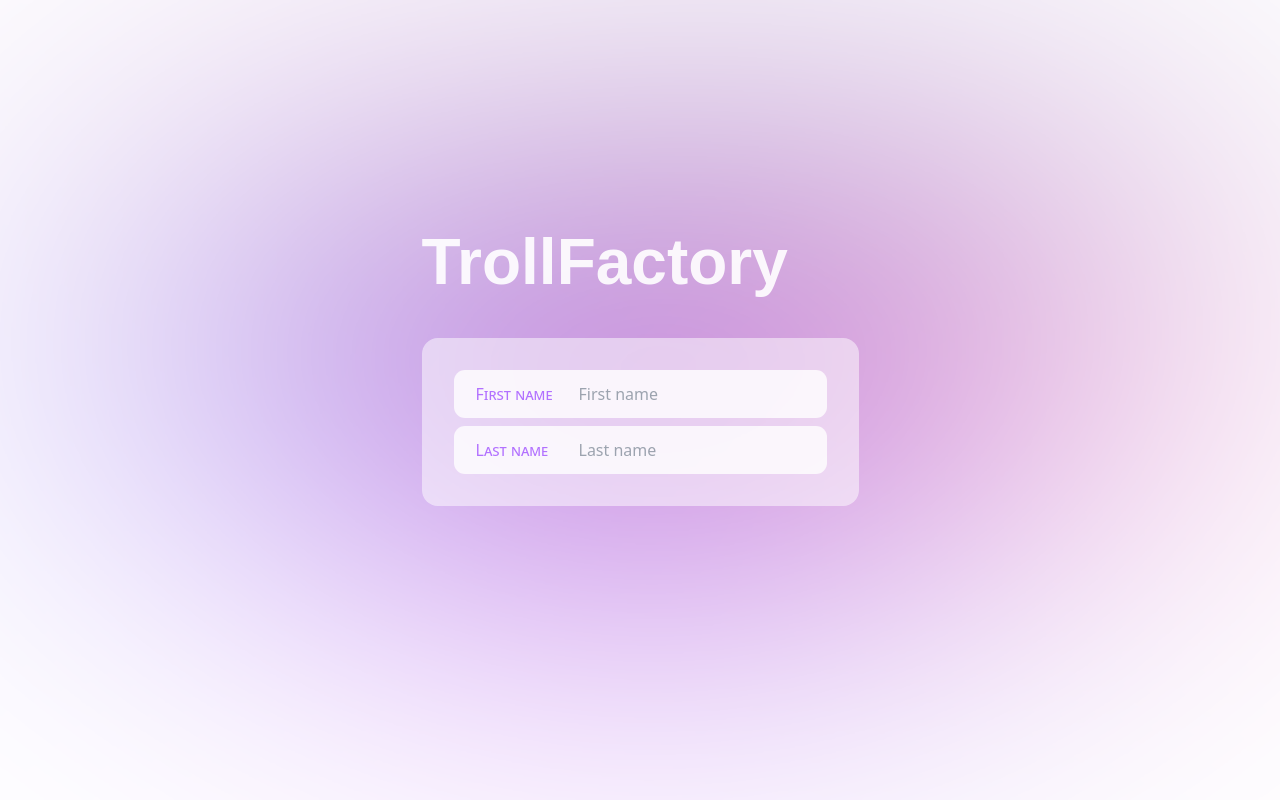
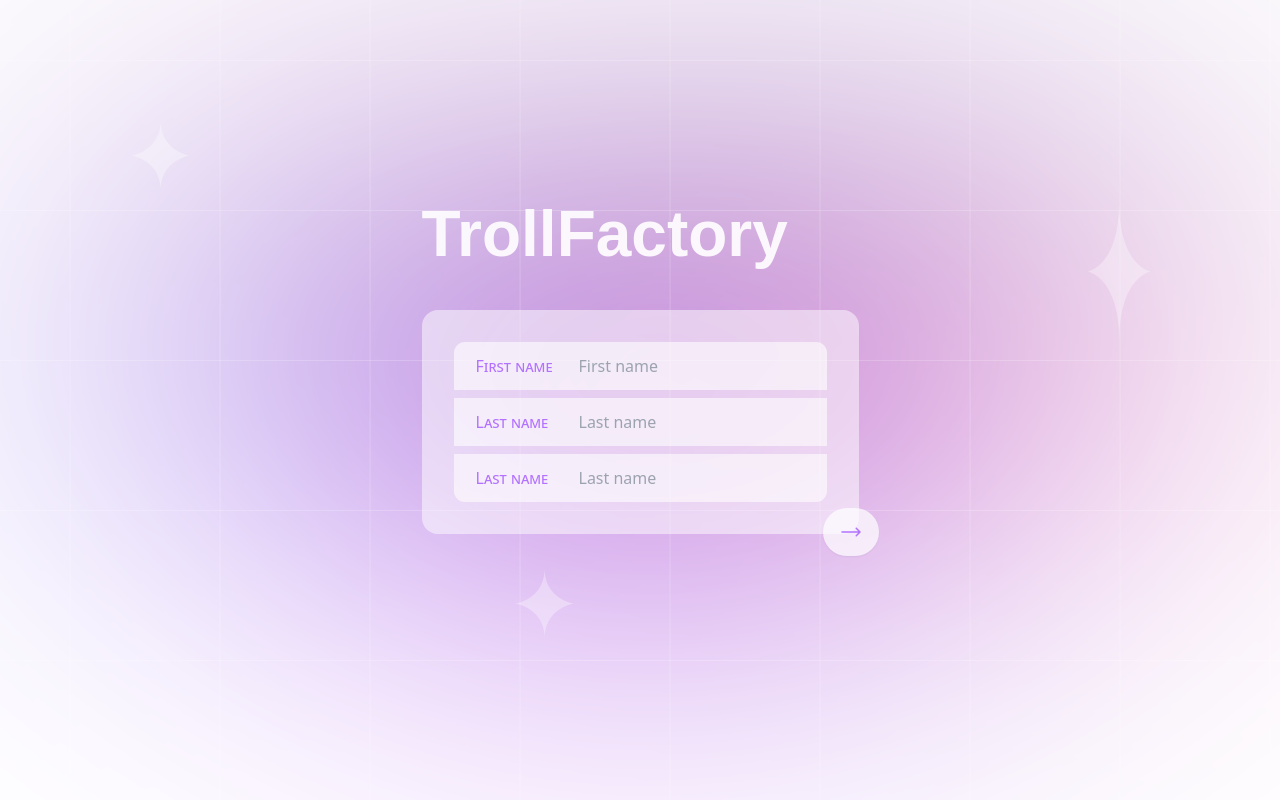
Before and after one commit to stanislavovsky/TrollFactory-Web, a Next.js app: page / in a window 1280 px wide. Built offline with nearby package versions, Linux system fonts and the light colour scheme; a web font is replaced by a local one.

Commit message:
feat: beautiful stuff

```diff
--- a/src/app/globals.css
+++ b/src/app/globals.css
@@ -9,7 +9,7 @@ body {
 }
 
 .logo {
-  font-family: "Lexend Zetta", sans-serif;
+  font-family: 'Lexend Zetta', sans-serif;
   font-optical-sizing: auto;
   font-weight: 700;
   font-style: normal;
@@ -23,6 +23,18 @@ body {
   background-position: center;
 }
 
+#section-quick-content {
+  background-image: linear-gradient(rgba(255, 255, 255, 0.2) 1px, transparent 1px),
+                    linear-gradient(to right, rgba(255, 255, 255, 0.2) 1px, transparent 1px);
+  background-size: 150px 150px;
+  background-position: 40% 60%;
+  animation: sqc-backpos 20s infinite;
+}
+
+@keyframes sqc-backpos {
+  50% {background-position: 0% 0%;}
+}
+
 h4 {
   font-size: 1.5rem;
 }
@@ -32,8 +44,15 @@ h4 {
 }
 
 .input {
+  background: rgba(255, 255, 255, 0.6);
+  transition: all 0.2s;
+}
+
+.input:active,
+.input:focus,
+.input:focus-within,
+.input:hover {
   background: rgba(255, 255, 255, 0.8);
-  border-radius: 11px;
 }
 
 .tf-input-label {
@@ -43,3 +62,39 @@ h4 {
   width: 100px;
   padding-left: 5px;
 }
+
+.sparkle {
+  position: absolute;
+  z-index: 0;
+}
+
+#sparkle-0 {
+  top: 15%;
+  left: 10%;
+}
+
+#sparkle-1 {
+  top: 25%;
+  right: 10%;
+}
+
+#sparkle-2 {
+  bottom: 20%;
+  left: 40%;
+}
+
+#generate-btn {
+  background: rgba(255, 255, 255, 0.7);
+  color: #B271FF;
+  width: min-content;
+  border: 0px;
+  border-radius: 100px;
+  position: absolute;
+  right: 0;
+  bottom: -10%;
+  margin-right: -20px;
+}
+
+#generate-btn:hover {
+  background: rgba(255, 255, 255, 0.85);
+}
--- a/src/app/layout.tsx
+++ b/src/app/layout.tsx
@@ -1,5 +1,6 @@
 import type { Metadata } from "next";
 import "./globals.css";
+import "./trollfactory.css";
 
 export const metadata: Metadata = {
   title: "TrollFactory",
--- a/src/app/page.tsx
+++ b/src/app/page.tsx
@@ -1,20 +1,32 @@
 export default function Home() {
   return (
     <div id="section-quick">
-      <div className="flex h-screen">
+      <div className="flex h-screen" id="section-quick-content">
+        <img src="/sparkle.png" className="sparkle" id="sparkle-0"/>
+        <img src="/sparkle1.png" className="sparkle" id="sparkle-1"/>
+        <img src="/sparkle.png" className="sparkle" id="sparkle-2"/>
         <div className="m-auto">
           <h1 className="logo">TrollFactory</h1>
           <div className="card card-generator mt-7 mb-20">
             <div className="card-body">
-              <label className="input flex items-center gap-2">
+              <label className="input flex items-center gap-2 tf-input-top">
                 <span className="tf-input-label">First name</span>
                 <input type="text" className="grow" placeholder="First name" />
               </label>
-              <label className="input flex items-center gap-2">
+              <label className="input flex items-center gap-2 tf-input-middle">
+                <span className="tf-input-label">Last name</span>
+                <input type="text" className="grow" placeholder="Last name" />
+              </label>
+              <label className="input flex items-center gap-2 tf-input-bottom">
                 <span className="tf-input-label">Last name</span>
                 <input type="text" className="grow" placeholder="Last name" />
               </label>
             </div>
+            <button class="btn" id="generate-btn">
+              <svg xmlns="http://www.w3.org/2000/svg" fill="none" viewBox="0 0 24 24" strokeWidth={1.5} stroke="currentColor" className="size-6">
+                <path strokeLinecap="round" strokeLinejoin="round" d="M17.25 8.25 21 12m0 0-3.75 3.75M21 12H3" />
+              </svg>
+            </button>
           </div>
         </div>
       </div>
--- /dev/null
+++ b/src/app/trollfactory.css
@@ -0,0 +1,17 @@
+.tf-input-top {
+  border-bottom-left-radius: 0px;
+  border-bottom-right-radius: 0px;
+  border-top-left-radius: 11px;
+  border-top-right-radius: 11px;
+}
+
+.tf-input-middle {
+  border-radius: 0px;
+}
+
+.tf-input-bottom {
+  border-bottom-left-radius: 11px;
+  border-bottom-right-radius: 11px;
+  border-top-left-radius: 0px;
+  border-top-right-radius: 0px;
+}
```
Also changed, not shown: public/sparkle.png (added), public/sparkle1.png (added).
